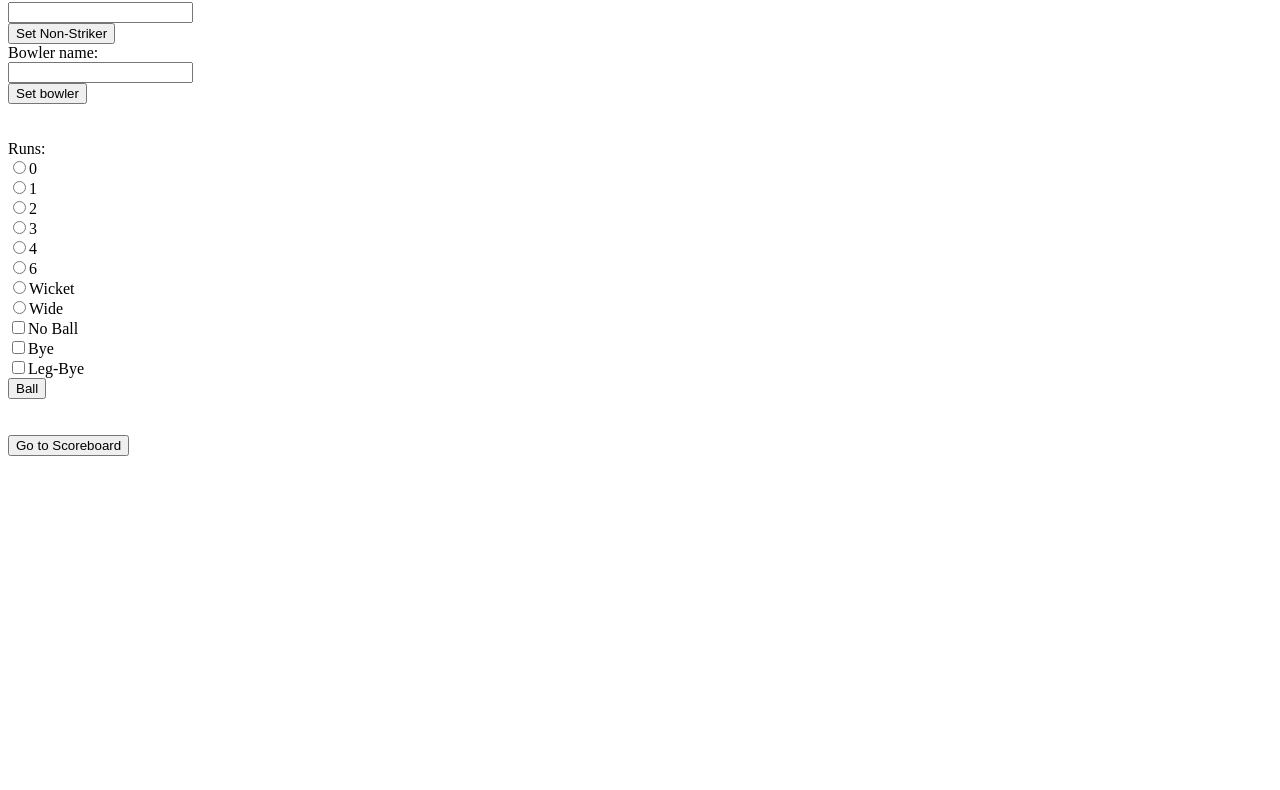
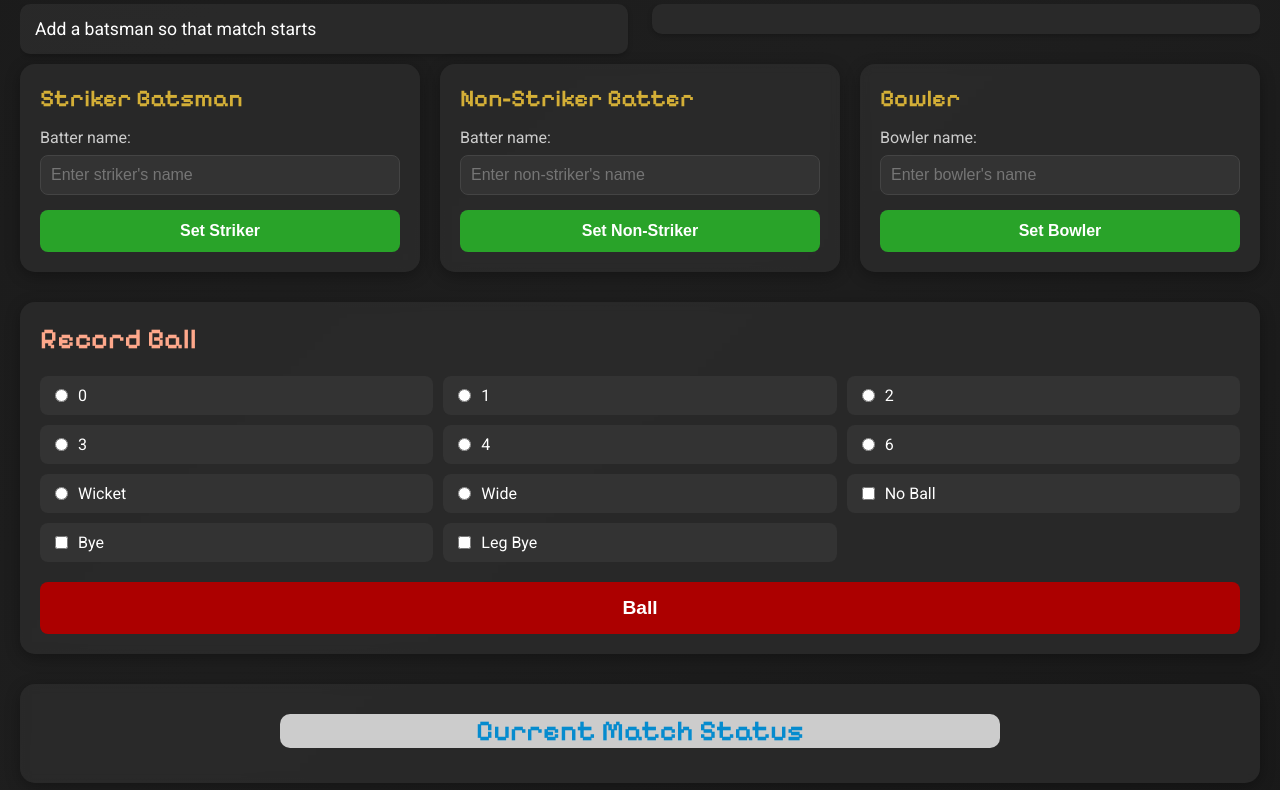
Before and after one commit to Kenchi-069/CS104_project, a plain HTML site: page live.html in a window 1280 px wide. Shown: the part 84-874 px from the top of the page. Before the commit the page ends 800 px from the top, so only its background shows below. Drawn offline with Linux system fonts and the light colour scheme.

Commit message:
live.css completed

```diff
--- a/live.css
+++ b/live.css
@@ -0,0 +1,271 @@
+/* live.css - Pixel-style Cricket Score Tracker */
+
+/* Base Styles */
+* {
+    margin: 0;
+    padding: 0;
+    box-sizing: border-box;
+}
+
+body {
+    background: linear-gradient(-45deg, #121212, #1e1e1e, #151515, #222);
+    background-size: 400% 400%;
+    animation: backgroundShift 15s ease infinite;
+    color: white;
+    padding: 20px;
+    min-height: 100vh;
+    font-family: 'Roboto', sans-serif;
+}
+
+@keyframes backgroundShift {
+    0% { background-position: 0% 50%; }
+    50% { background-position: 100% 50%; }
+    100% { background-position: 0% 50%; }
+}
+
+/* Header Styles */
+#header h1 {
+    font-family: 'Pixelify Sans', sans-serif;
+    font-size: 2.5rem;
+    margin-bottom: 20px;
+    text-align: center;
+    color: #29a329;
+    text-shadow: 2px 2px 4px rgba(0, 0, 0, 0.5);
+    animation: live 2s infinite;
+}
+@keyframes live {
+    0%, 100% {opacity: 100%}
+    50% {opacity: 50%}
+}
+#matchInfo, #tossInfo {
+    background-color: rgba(44, 44, 44, 0.8);
+    padding: 15px;
+    border-radius: 10px;
+    margin-bottom: 10px;
+    font-size: 1.1rem;
+    box-shadow: 0 2px 5px rgba(0, 0, 0, 0.2);
+}
+
+/* Player Forms */
+.playersForm {
+    display: grid;
+    grid-template-columns: repeat(auto-fit, minmax(300px, 1fr));
+    gap: 20px;
+    margin-bottom: 30px;
+}
+
+.players {
+    background-color: rgba(44, 44, 44, 0.8);
+    padding: 20px;
+    border-radius: 15px;
+    box-shadow: 0 4px 15px rgba(0, 0, 0, 0.3);
+    backdrop-filter: blur(5px);
+}
+
+.players h3 {
+    font-family: 'Pixelify Sans', sans-serif;
+    color: #d4af37;
+    margin-bottom: 15px;
+    font-size: 1.5rem;
+}
+
+.players label {
+    display: block;
+    margin-bottom: 8px;
+    color: #ccc;
+    font-size: 1rem;
+}
+
+.players input[type="text"] {
+    width: 100%;
+    height: 40px;
+    border-radius: 8px;
+    padding: 10px;
+    margin-bottom: 15px;
+    background-color: #333;
+    border: 1px solid #444;
+    color: white;
+    font-size: 1rem;
+    transition: border 0.3s ease;
+}
+
+.players input[type="text"]:focus {
+    outline: none;
+    border-color: #29a329;
+}
+
+.players button {
+    width: 100%;
+    padding: 12px;
+    border-radius: 8px;
+    border: none;
+    background-color: #29a329;
+    color: white;
+    font-size: 1rem;
+    font-weight: 600;
+    cursor: pointer;
+    transition: all 0.3s ease;
+}
+
+.players button:hover {
+    background-color: #1f7a1f;
+    transform: translateY(-2px);
+    box-shadow: 0 4px 8px rgba(0, 0, 0, 0.2);
+}
+
+/* Runs Form */
+#runs {
+    background-color: rgba(44, 44, 44, 0.8);
+    padding: 20px;
+    border-radius: 15px;
+    margin-bottom: 30px;
+    box-shadow: 0 4px 15px rgba(0, 0, 0, 0.3);
+    backdrop-filter: blur(5px);
+}
+
+#runs h2 {
+    font-family: 'Pixelify Sans', sans-serif;
+    color: #fea88b;
+    margin-bottom: 20px;
+    font-size: 1.8rem;
+}
+
+#runsForm {
+    display: grid;
+    grid-template-columns: repeat(3, 1fr);
+    gap: 10px;
+    margin-bottom: 20px;
+}
+
+.run-option {
+    display: flex;
+    align-items: center;
+    background-color: #333;
+    padding: 10px 15px;
+    border-radius: 8px;
+    transition: all 0.2s ease;
+}
+
+.run-option:hover {
+    background-color: #3a3a3a;
+    transform: translateY(-2px);
+}
+
+.run-option input[type="radio"],
+.run-option input[type="checkbox"] {
+    margin-right: 10px;
+    accent-color: #29a329;
+}
+
+.run-option label {
+    color: white;
+    cursor: pointer;
+    font-size: 1rem;
+}
+
+#wicket {
+    accent-color: #e74c3c;
+}
+
+#noBall, #bye, #legBye {
+    accent-color: #3498db;
+}
+
+#playBall {
+    width: 100%;
+    padding: 15px;
+    border-radius: 8px;
+    border: none;
+    background-color: #ac0000;
+    color: white;
+    font-size: 1.2rem;
+    font-weight: 600;
+    cursor: pointer;
+    transition: all 0.3s ease;
+}
+
+#playBall:hover {
+    background-color: #8a0000;
+    transform: translateY(-2px);
+    box-shadow: 0 4px 8px rgba(0, 0, 0, 0.2);
+}
+
+/* Scoreboard Section */
+#scoreboard {
+    background-color: rgba(44, 44, 44, 0.8);
+    padding: 20px;
+    border-radius: 15px;
+    margin-bottom: 20px;
+    box-shadow: 0 4px 15px rgba(0, 0, 0, 0.3);
+    backdrop-filter: blur(5px);
+}
+
+#scoreboard h2 {
+    font-family: 'Pixelify Sans', sans-serif;
+    color: #058bce;
+    margin-bottom: 15px;
+    font-size: 1.8rem;
+    text-align: center;
+    background-color: #ccc;
+    margin-top: 10px;
+    margin-left: 20%;
+    margin-right: 20%;
+    border-radius: 10px;
+}
+
+/* Navigation Button */
+#navigateScoreboard {
+    width: 25%;
+    padding: 15px;
+    border-radius: 200px;
+    border: none;
+    background-color: #0047ab;
+    color: white;
+    font-size: 1.1rem;
+    font-weight: 600;
+    cursor: pointer;
+    transition: all 0.3s ease;
+}
+
+#navigateScoreboard:hover {
+    background-color: #003380;
+    transform: translateY(-2px);
+    box-shadow: 0 4px 8px rgba(0, 0, 0, 0.2);
+}
+.tables-container {
+    display: grid;
+    grid-template-rows: auto auto;
+    text-align: center;
+    font-family: 'Pixelify Sans', sans-serif;
+    color: rgba(44, 44, 44, 0.8);
+}
+.scoretable th {
+    background-color: #121212;
+    color: #f0f0f0;
+    border-radius: 10px;
+}
+
+/* Responsive Styles */
+@media (max-width: 768px) {
+    #runsForm {
+        grid-template-columns: repeat(2, 1fr);
+    }
+
+    .playersForm {
+        grid-template-columns: 1fr;
+    }
+}
+
+@media (max-width: 480px) {
+    #runsForm {
+        grid-template-columns: 1fr;
+    }
+
+    #header h1 {
+        font-size: 2rem;
+    }
+
+    .players h3, #runs h2, #scoreboard h2 {
+        font-size: 1.5rem;
+    }
+}
--- a/live.html
+++ b/live.html
@@ -3,52 +3,97 @@
 <head>
     <meta charset="UTF-8">
     <meta name="viewport" content="width=device-width, initial-scale=1.0">
-    <title>Document</title>
+    <title>Cricket Score Tracker</title>
+    <link rel="stylesheet" href="https://fonts.googleapis.com/css2?family=Pixelify+Sans:wght@400;600&family=Roboto:wght@300;400&display=swap">
+    <link rel="stylesheet" href="live.css">
 </head>
 <body>
-    <div id="matchInfo"></div>
-    <div id="tossInfo"></div>
-    <div id="batsman1">
-        <form>
-            <label>Striker Batter name:</label><br>
-            <input type="text" id="striker" name="striker"><br>
-            <button id="setcBatter" type="button">Set Striker</button>
-        </form>
+    <div id="container">
+        <div id="header">
+            <h1>Live Match</h1>
+            <div style="overflow: hidden;">
+                <div id="matchInfo" style="float: left; width: 49%; margin-right: 1%;">Add a batsman so that match starts</div>
+                <div id="tossInfo" style="float: right; width: 49%; margin-left: 1%;">
+                </div>
+            </div>
+        </div>
+        <div class="playersForm">
+            <div id="batsman1" class="players">
+                <h3>Striker Batsman</h3>
+                <label for="striker">Batter name:</label>
+                <input type="text" id="striker" name="striker" placeholder="Enter striker's name">
+                <button id="setcBatter" type="button">Set Striker</button>
+            </div>
+            <div id="batsman2" class="players">
+                <h3>Non-Striker Batter</h3>
+                <label for="nstriker">Batter name:</label>
+                <input type="text" id="nstriker" name="nstriker" placeholder="Enter non-striker's name">
+                <button id="setnBatter" type="button">Set Non-Striker</button>
+            </div>
+            <div id="bowler" class="players">
+                <h3>Bowler</h3>
+                <label for="bowlerName">Bowler name:</label>
+                <input type="text" id="bowlerName" name="bowlerName" placeholder="Enter bowler's name">
+                <button id="setBowler" type="button">Set Bowler</button>
+            </div>
+        </div>
+
+
+        <div id="runs">
+            <h2>Record Ball</h2>
+            <form id="runsForm">
+                <div class="run-option">
+                    <input type="radio" id="run0" class="runs" name="runs" value="0">
+                    <label for="run0">0</label>
+                </div>
+                <div class="run-option">
+                    <input type="radio" id="run1" class="runs" name="runs" value="1">
+                    <label for="run1">1</label>
+                </div>
+                <div class="run-option">
+                    <input type="radio" id="run2" class="runs" name="runs" value="2">
+                    <label for="run2">2</label>
+                </div>
+                <div class="run-option">
+                    <input type="radio" id="run3" class="runs" name="runs" value="3">
+                    <label for="run3">3</label>
+                </div>
+                <div class="run-option">
+                    <input type="radio" id="run4" class="runs" name="runs" value="4">
+                    <label for="run4">4</label>
+                </div>
+                <div class="run-option">
+                    <input type="radio" id="run6" class="runs" name="runs" value="6">
+                    <label for="run6">6</label>
+                </div>
+                <div class="run-option">
+                    <input type="radio" id="wicket" class="runs" name="runs" value="-1">
+                    <label for="wicket">Wicket</label>
+                </div>
+                <div class="run-option">
+                    <input type="radio" id="wide" class="runs" name="runs" value="7">
+                    <label for="wide">Wide</label>
+                </div>
+                <div class="run-option">
+                    <input type="checkbox" id="noBall" class="add" name="noBall" value="8">
+                    <label for="noBall">No Ball</label>
+                </div>
+                <div class="run-option">
+                    <input type="checkbox" id="bye" class="add" name="bye" value="9">
+                    <label for="bye">Bye</label>
+                </div>
+                <div class="run-option">
+                    <input type="checkbox" id="legBye" class="add" name="legBye" value="10">
+                    <label for="legBye">Leg Bye</label>
+                </div>
+            </form>
+            <button id="playBall" type="button">Ball</button>
+        </div>
+        <div id="scoreboard" style="grid-column: 1 / -1">
+            <h2>Current Match Status</h2>
+        </div>
+        <button type="button" id="navigateScoreboard">Go to Scoreboard</button>
     </div>
-    <div id="batsman2">
-        <form>
-            <label>Non-Striker Batter name:</label><br>
-            <input type="text" id="nstriker" name="nstriker"><br>
-            <button id="setnBatter" type="button">Set Non-Striker</button>
-        </form>
-    </div>
-    <div id="bowler">
-        <form>
-            <label>Bowler name:</label><br>
-            <input type="text" id="bowlerName" name="bowlerName"><br>
-            <button id="setBowler" type="button">Set bowler</button>
-        </form>
-    </div><br><br>
-    <div id="runs">
-        <form id="runsForm">
-            <label for="runs">Runs:</label><br>
-            <input type="radio" class="runs" name="runs" value="0">0<br>
-            <input type="radio" class="runs" name="runs" value="1">1<br>
-            <input type="radio" class="runs" name="runs" value="2">2<br>
-            <input type="radio" class="runs" name="runs" value="3">3<br>
-            <input type="radio" class="runs" name="runs" value="4">4<br>
-            <input type="radio" class="runs" name="runs" value="6">6<br>
-            <input type="radio" class="runs" name="runs" value="-1" id="wicket">Wicket<br>
-            <input type="radio" class="runs" name="runs" value="7">Wide<br>
-            <input type="checkbox" class="add" name="noBall" value="8" id="noBall">No Ball<br>
-            <input type="checkbox" class="add" name="bye" value="9" id="bye">Bye<br>
-            <input type="checkbox" class="add" name="legBye" value="10" id="legBye">Leg-Bye<br>
-            <button id="playBall" type="button">Ball</button>
-        </form>
-    </div><br><br>
-    <div id="currentInfo">
-    </div>
-    <button type="button" id="navigateScoreboard">Go to Scoreboard</button>
+    <script src="score.js"></script>
 </body>
-<script src="score.js"></script>
 </html>
--- a/setup.css
+++ b/setup.css
@@ -4,24 +4,21 @@
     font-family: "Pixelify Sans", sans-serif;
 }
 
-body::before {
-    content: "";
-    position: fixed;
-    top: 0; left: 0;
-    width: 100%;
-    height: 100%;
-    background-image: radial-gradient(circle, rgba(180, 100, 100, 0.08) 1px, transparent 1px);
-    background-size: 40px 40px;
-    z-index: 0;
-    pointer-events: none;
-    animation: twinkle 6s infinite ease-in-out alternate;
+body {
+    background: linear-gradient(-45deg, #121212, #1e1e1e, #151515, #222);
+    background-size: 400% 400%;
+    animation: backgroundShift 15s ease infinite;
+    color: white;
+    padding: 20px;
+    min-height: 100vh;
+    font-family: 'Roboto', sans-serif;
 }
 
-@keyframes twinkle {
-    0% { opacity: 0.3; }
-    100% { opacity: 0.6; }
+@keyframes backgroundShift {
+    0% { background-position: 0% 50%; }
+    50% { background-position: 100% 50%; }
+    100% { background-position: 0% 50%; }
 }
-
 
 span {
     padding: 0px;
@@ -51,7 +48,7 @@ span {
 #welcome {
     font-size: 6rem;
     font-weight: bold;
-    color: #333;
+    color: #eeeeee;
     display: block;
 }
 
```
Also changed, not shown: score.js (+33 -18 lines).
